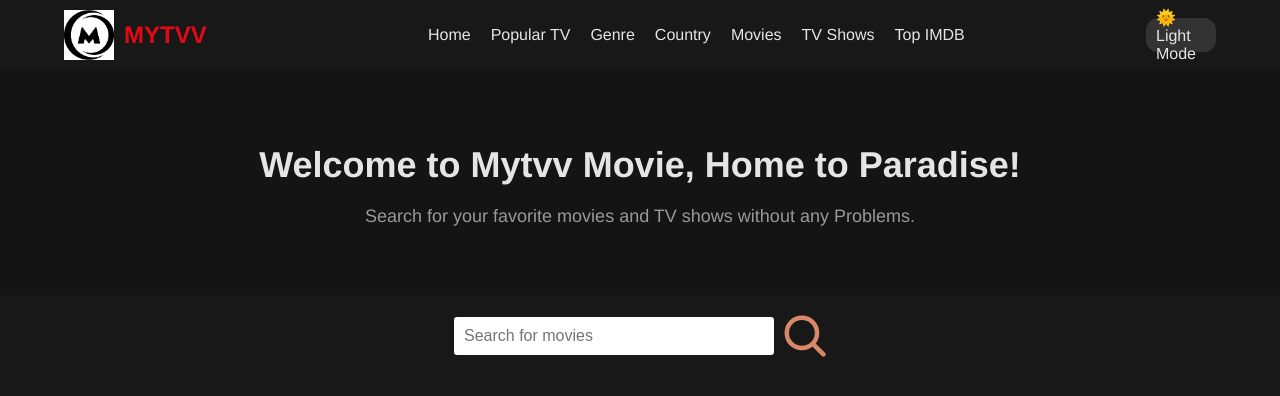
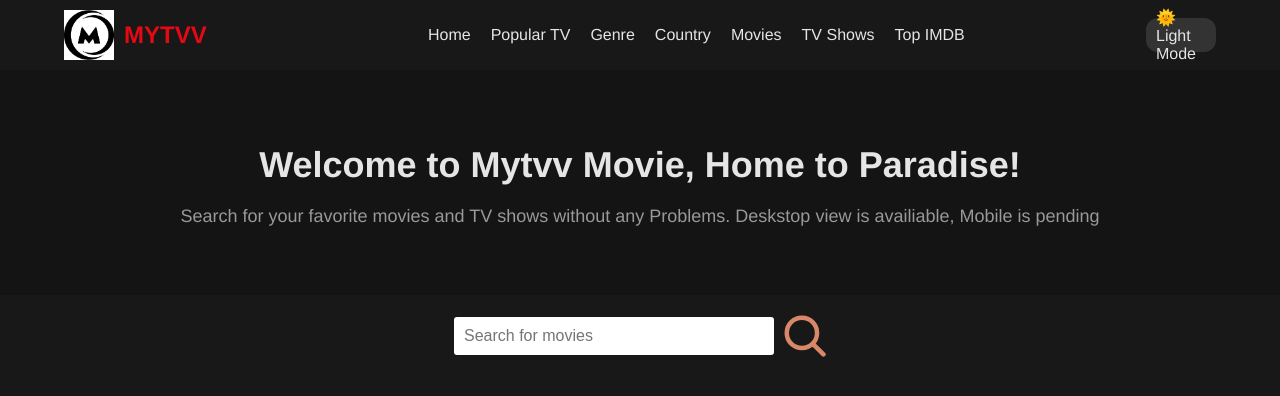
Before and after one commit to prinzeval/IMBD_REACT, a React (Vite) app: page / in a window 1280 px wide. Shown: the top 396 px of the page. Built offline with nearby package versions, Linux system fonts and the light colour scheme.

Commit message:
welcome to the website

```diff
--- a/src/components/Welcome.jsx
+++ b/src/components/Welcome.jsx
@@ -4,7 +4,7 @@ const Welcome = () => {
   return (
     <div className="welcome">
       <h1>Welcome to Mytvv Movie,   Home to Paradise!</h1>
-      <p>Search for your favorite movies and TV shows without any Problems.</p>
+      <p>Search for your favorite movies and TV shows without any Problems. Deskstop view is availiable, Mobile is pending </p>
     </div>
   );
 };
```
